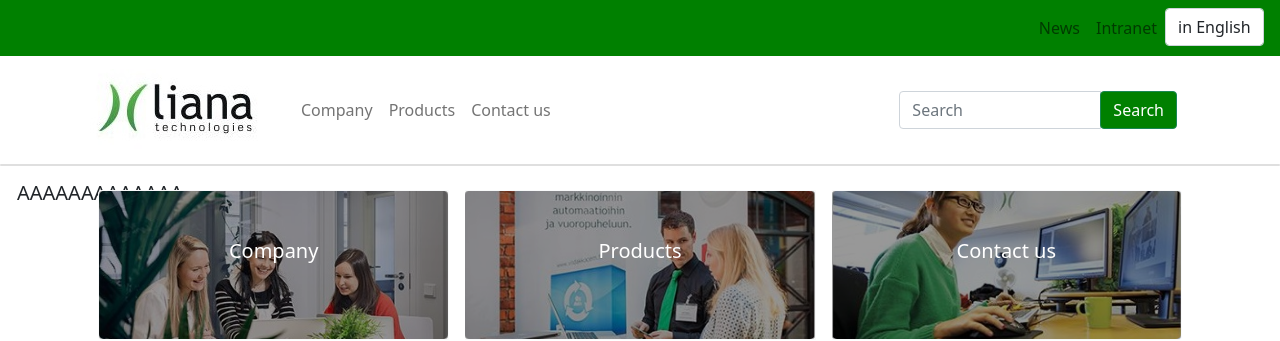
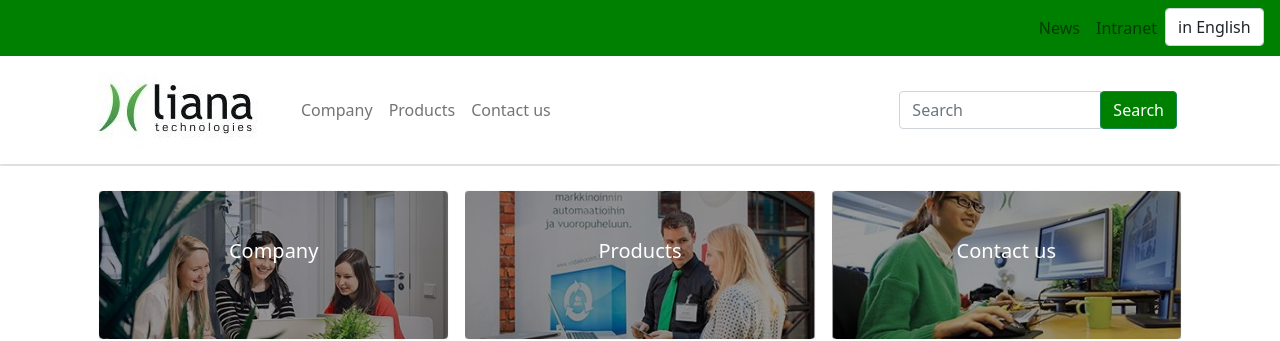
Before and after one commit to jkerola/lianaCodeTest, a React (Create React App) app: page / in a window 1280 px wide. Shown: the top 341 px of the page. Built offline with nearby package versions, Linux system fonts and the light colour scheme.

Commit message:
Refactor banner into jumbotron, add jumbotron details

```diff
--- a/src/App.css
+++ b/src/App.css
@@ -37,6 +37,19 @@
 }
 .Form-button {
   background-color: green;
+}
+.Jumbo-div {
+  text-align: center;
+}
+.Jumbo-text {
+  position:relative;
+  top: 40%;
+  color:white;
+  font-size: 2rem;
+}
+.Jumbo-button {
+  position: relative;
+  top:45%;
 }
 @keyframes App-logo-spin {
   from {
--- a/src/App.js
+++ b/src/App.js
@@ -1,9 +1,8 @@
 import React from 'react'
-import { Container, Card } from 'react-bootstrap'
-import { ParallaxBanner } from 'react-scroll-parallax'
+import { Container } from 'react-bootstrap'
 import Navigationbar from './components/Navigationbar'
 import Languagebar from './components/Languagebar'
-// import Jumbo from './components/Jumbo'
+import Jumbo from './components/Jumbo'
 import Cards from './components/Cards'
 import Statistics from './components/Statistics'
 import Newsletter from './components/Newsletter'
@@ -18,13 +17,7 @@ const App = () => {
       <Container>
         <Navigationbar />
       </Container>
-      <Card>
-        <ParallaxBanner expanded
-          layers={[{ image: 'assets/jumbotron.JPEG', amount: 0.3 }]} />
-        <Card.ImgOverlay>
-          <Card.Title>AAAAAAAAAAAAA</Card.Title>
-        </Card.ImgOverlay>
-      </Card>
+      <Jumbo />
       <Container >
         <Cards />
         <Statistics />
--- a/src/components/Jumbo.js
+++ b/src/components/Jumbo.js
@@ -1,9 +1,25 @@
 import React from 'react'
-// import { Button } from 'react-bootstrap'
+import { Card, Button } from 'react-bootstrap'
+import { ParallaxBanner } from 'react-scroll-parallax'
 
 const Jumbo = () => {
   return (
-    <div></div>
+    <Card className='Jumbo-div'>
+      <ParallaxBanner expanded
+        layers={[{ image: 'assets/jumbotron.JPEG', amount: 0.3 }]} />
+      <Card.ImgOverlay>
+        <Card.Title
+          className='Jumbo-text'>
+          Software fueling digital marketing
+        </Card.Title>
+        <Button
+          variant='success'
+          href='#'
+          className='Form-button Jumbo-button'>
+          Learn more
+        </Button>
+      </Card.ImgOverlay>
+    </Card>
   )
 }
 
```
Also changed, not shown: .eslintrc.js.
